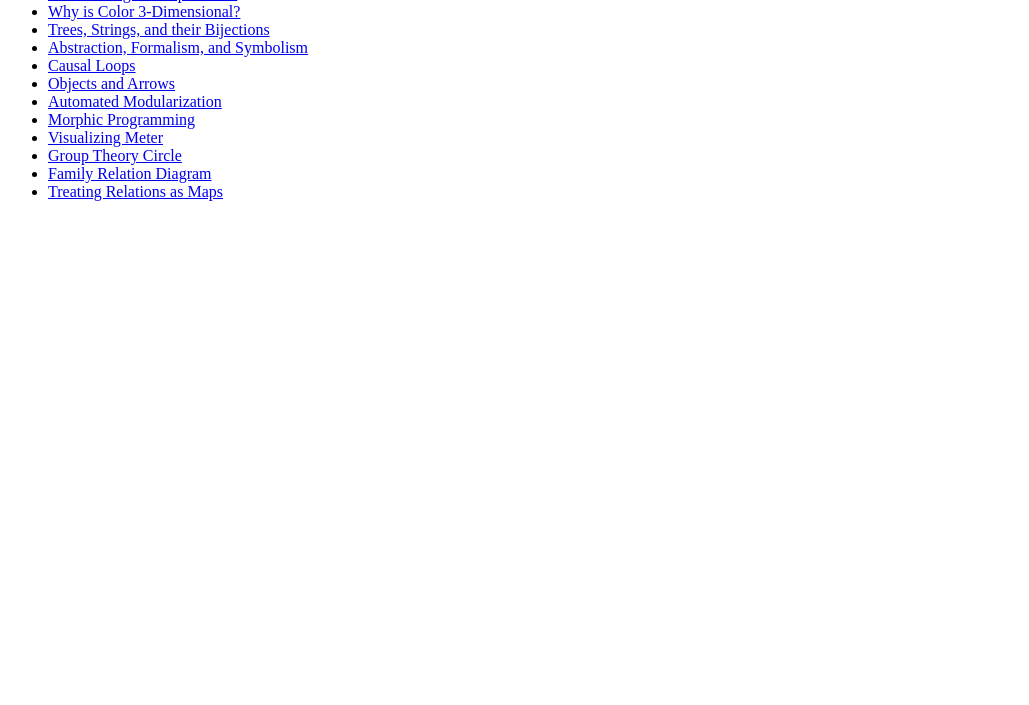
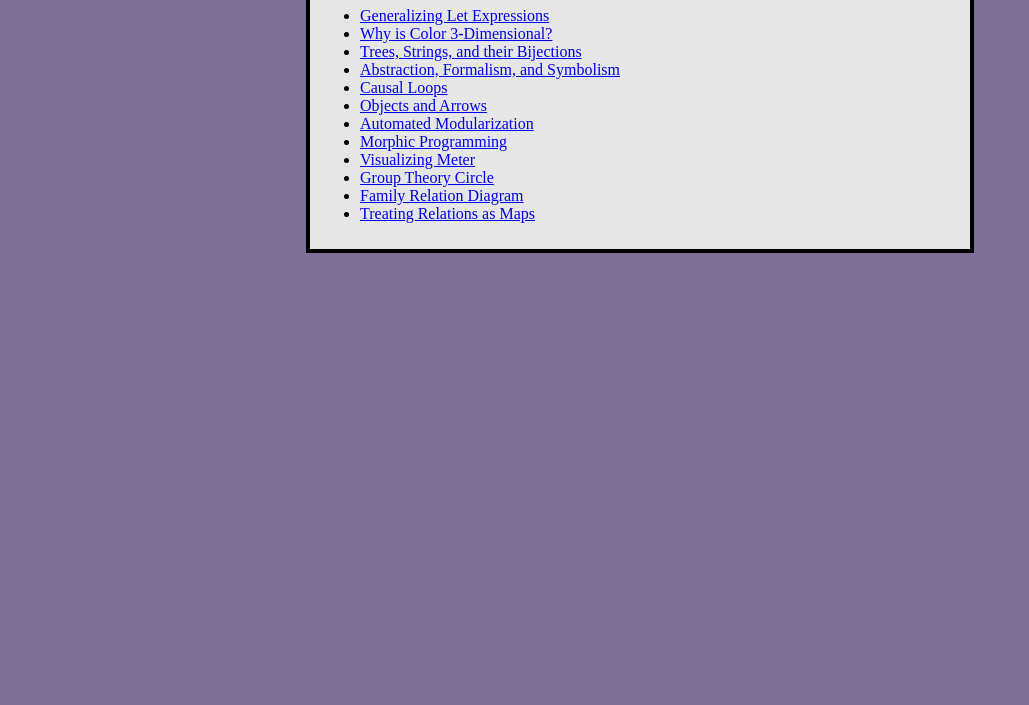
Before and after one commit to thomasporter522/thomasporter522.github.io, a plain HTML site: page blog/index.html in a window 1280 px wide. Shown: the part 95-800 px from the top of the page, without its empty margins (0-1029 px from the left). Drawn offline with Linux system fonts and the light colour scheme.

Commit message:
blog page update

```diff
--- a/blog/index.html
+++ b/blog/index.html
@@ -1,6 +1,10 @@
 <!DOCTYPE html>
 <html>
-<body>
+    <head>
+        <link rel="stylesheet" href="./style.css">
+    </head>
+    <body class="blogpage">
+    <div class="blogpost">
     <h1>Thomas Porter's Blog</h1>
     <ul> <li><a href = "https://thomasporter522.github.io/blog/posts/Generalizing-Let-Expressions/">Generalizing Let Expressions</a></li>
 <li><a href = "https://thomasporter522.github.io/blog/posts/Why-Is-Color-3-Dimensional/">Why is Color 3-Dimensional?</a></li>
@@ -15,5 +19,6 @@
 <li><a href = "https://thomasporter522.github.io/blog/posts/Family-Relation-Diagram/">Family Relation Diagram</a></li>
 <li><a href = "https://thomasporter522.github.io/blog/posts/Treating-Relations-as-Maps/">Treating Relations as Maps</a></li>
  </ul>
+    </div>
 </body>
 </html>
```
Also changed, not shown: data/blog_template.html (+6 -1 lines).
